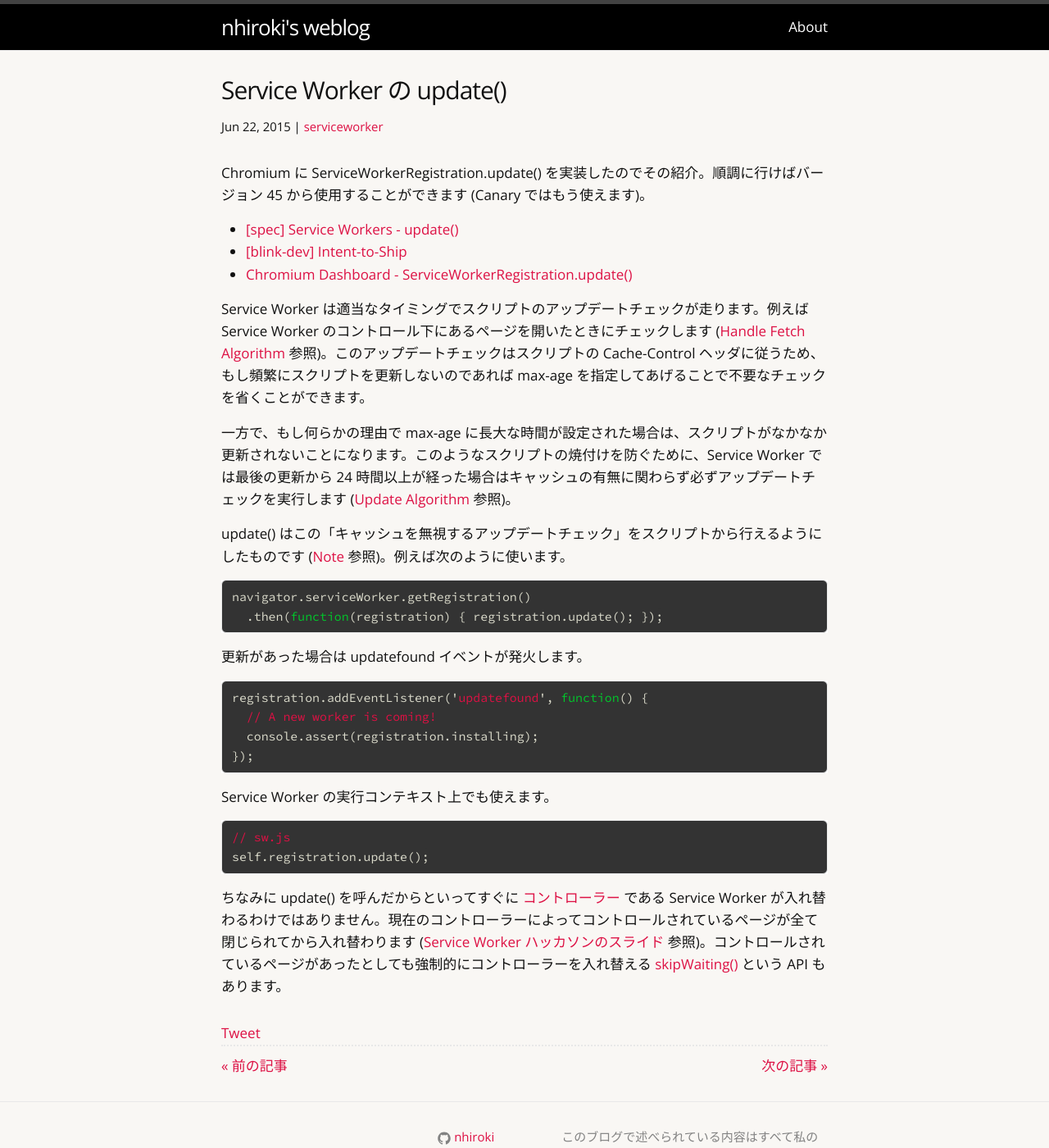
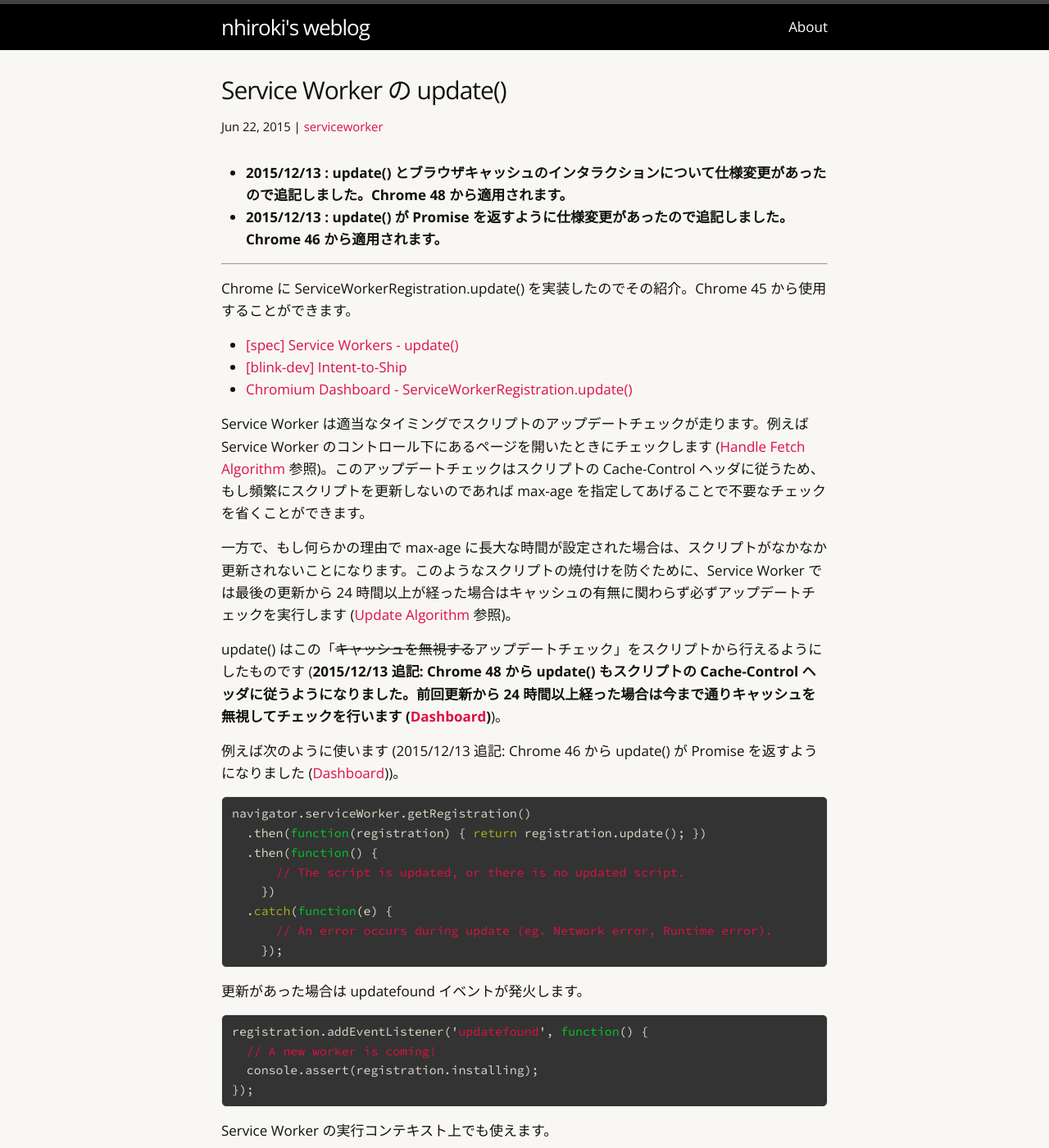
Before and after one commit to nhiroki/nhiroki.github.io, a Jekyll site: the page built from _posts/2015-06-22-service-worker-update.md, in a window 1280 px wide and 1400 px high. Shown: the whole window at 82% size. Built offline with Jekyll 4.4.1, drawn with Linux system fonts in a browser that asks for light colours; Markdown is read by kramdown in place of the engine named in the settings; comment, search, counter and statistics services are not loaded.

Commit message:
Update the post about ServiceWorkerRegistration.update() to catch up with spec changes

```diff
--- a/_posts/2015-06-22-service-worker-update.md
+++ b/_posts/2015-06-22-service-worker-update.md
@@ -5,7 +5,12 @@ date: 2015-06-22 00:00:00
 tags: serviceworker
 ---
 
-Chromium に ServiceWorkerRegistration.update() を実装したのでその紹介。順調に行けばバージョン 45 から使用することができます (Canary ではもう使えます)。
+- **2015/12/13 : update() とブラウザキャッシュのインタラクションについて仕様変更があったので追記しました。Chrome 48 から適用されます。**
+- **2015/12/13 : update() が Promise を返すように仕様変更があったので追記しました。Chrome 46 から適用されます。**
+
+---
+
+Chrome に ServiceWorkerRegistration.update() を実装したのでその紹介。Chrome 45 から使用することができます。
 
 - [[spec] Service Workers - update()](https://slightlyoff.github.io/ServiceWorker/spec/service_worker/index.html#service-worker-registration-update)
 - [[blink-dev] Intent-to-Ship](https://groups.google.com/a/chromium.org/forum/#!topic/Blink-dev/bvi8fXqvNhs)
@@ -15,11 +20,19 @@ Service Worker は適当なタイミングでスクリプトのアップデー
 
 一方で、もし何らかの理由で max-age に長大な時間が設定された場合は、スクリプトがなかなか更新されないことになります。このようなスクリプトの焼付けを防ぐために、Service Worker では最後の更新から 24 時間以上が経った場合はキャッシュの有無に関わらず必ずアップデートチェックを実行します ([Update Algorithm](https://slightlyoff.github.io/ServiceWorker/spec/service_worker/index.html#update-algorithm ) 参照)。
 
-update() はこの「キャッシュを無視するアップデートチェック」をスクリプトから行えるようにしたものです ([Note](https://slightlyoff.github.io/ServiceWorker/spec/service_worker/index.html#service-worker-registration-update) 参照)。例えば次のように使います。
+update() はこの「~~キャッシュを無視する~~アップデートチェック」をスクリプトから行えるようにしたものです (**2015/12/13 追記: Chrome 48 から update() もスクリプトの Cache-Control ヘッダに従うようになりました。前回更新から 24 時間以上経った場合は今まで通りキャッシュを無視してチェックを行います ([Dashboard](https://www.chromestatus.com/feature/5897293530136576))**)。
+
+例えば次のように使います (2015/12/13 追記: Chrome 46 から update() が Promise を返すようになりました ([Dashboard](https://www.chromestatus.com/feature/5631681746698240)))。
 
 {% highlight js %}
 navigator.serviceWorker.getRegistration()
-  .then(function(registration) { registration.update(); });
+  .then(function(registration) { return registration.update(); })
+  .then(function() {
+      // The script is updated, or there is no updated script.
+    })
+  .catch(function(e) {
+      // An error occurs during update (eg. Network error, Runtime error).
+    });
 {% endhighlight %}
 
 更新があった場合は updatefound イベントが発火します。
```
